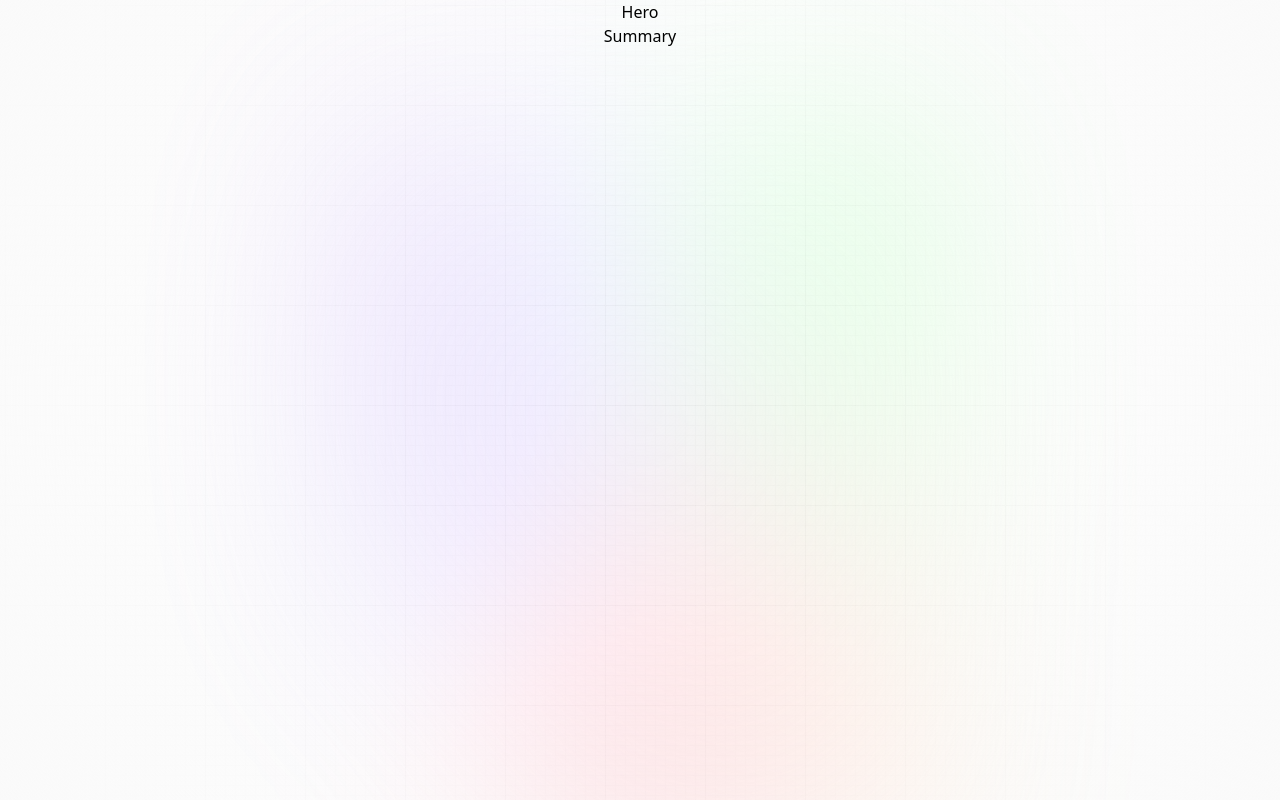
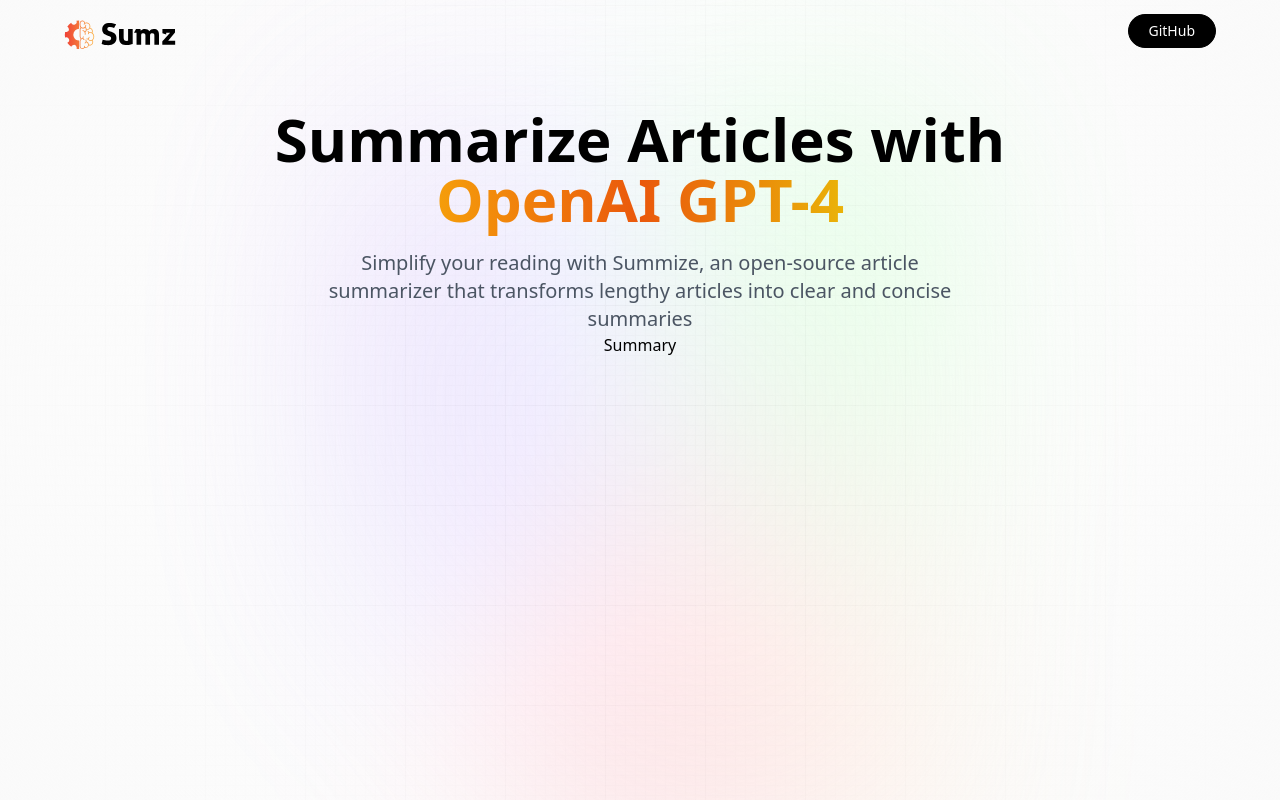
Before and after one commit to MadMax8930/summarize-ai, a React (Vite) app: page / in a window 1280 px wide. Built offline with nearby package versions, Linux system fonts and the light colour scheme; a web font is replaced by a local one.

Commit message:
head text

```diff
--- a/src/components/Hero.jsx
+++ b/src/components/Hero.jsx
@@ -1,6 +1,26 @@
+import { logo } from '../assets';
+
 const Hero = () => {
   return (
-    <div>Hero</div>
+    <header className='w-full flex flex-col justify-center items-center'>
+      <nav className='w-full flex justify-between items-center mb-10 pt-3'>
+         <img className='w-28 object-contain' src={logo} alt="logo" />
+         <button type='button'
+                 onClick={() => window.open('https://github.com/MadMax8930/summarize-ai')}
+                 className='black_btn'
+         >
+            GitHub
+         </button>
+      </nav>
+      <h1 className='head_text'>
+         Summarize Articles with <br className='max-md:hidden' />
+         <span className='orange_gradient'>OpenAI GPT-4</span>
+      </h1>
+      <h2 className='desc'>
+         Simplify your reading with Summize, an open-source article summarizer
+         that transforms lengthy articles into clear and concise summaries
+      </h2>
+    </header>
   )
 }
 
```
